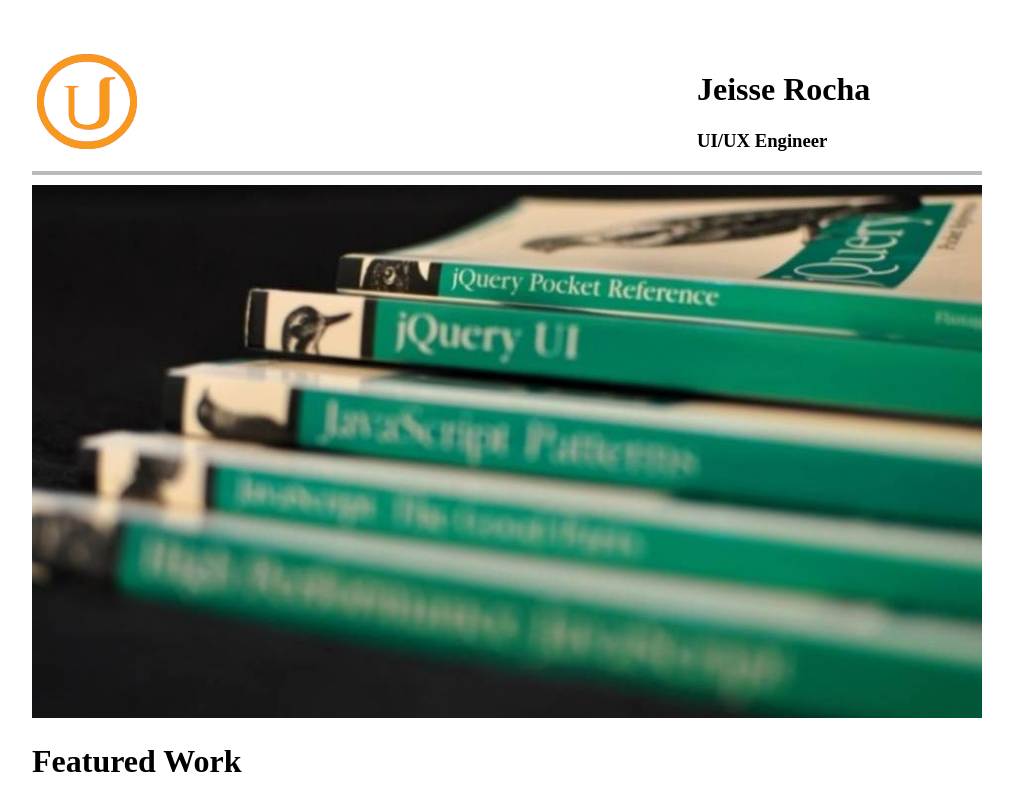
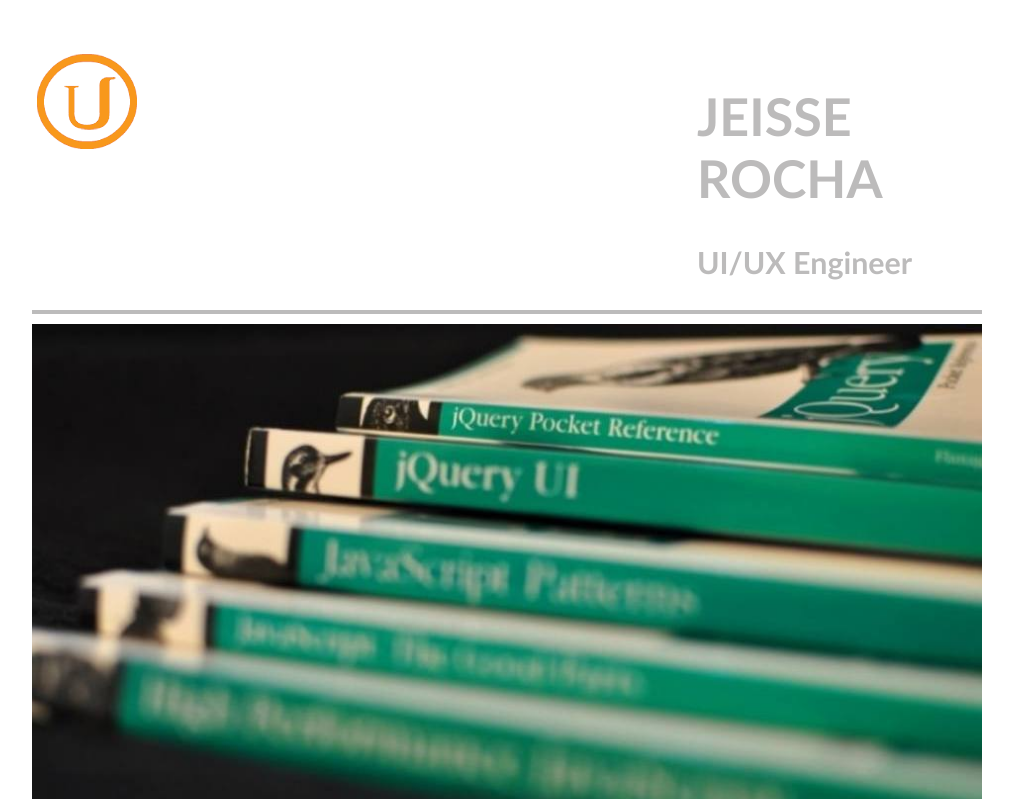
Before and after one commit to Jeisse/frontEndNanodegree, a plain HTML site: page index.html in a window 1280 px wide. Shown: the top 799 px of the page, without its empty margins (133-1146 px from the left). Drawn offline with Linux system fonts and the light colour scheme.

Commit message:
Title on top

```diff
--- a/css/style.css
+++ b/css/style.css
@@ -15,6 +15,12 @@ body {
 	width:950px ;
 	background: transparent;
 	padding-top: 50px;
+	font: larger sans-serif;
+	/*font-family: Utsaah;*/
+	font-family: "Gill Sans MT", "Gill Sans", GillSans, Arial, Helvetica, sans-serif;
+	font-stretch: ultra-condensed;
+	color: #bcbbbb;
+	font-size: 26px;
 }
 
 header {
--- a/index.html
+++ b/index.html
@@ -11,7 +11,7 @@
 			<img src="img/logo.png" alt="Logo">
 		</div>
 		<div class="nameHeader">
-			<h1>Jeisse Rocha</h1>
+			<h1>JEISSE ROCHA</h1>
 			<h3>UI/UX Engineer</h3>
 		</div>
 	</header>
```
